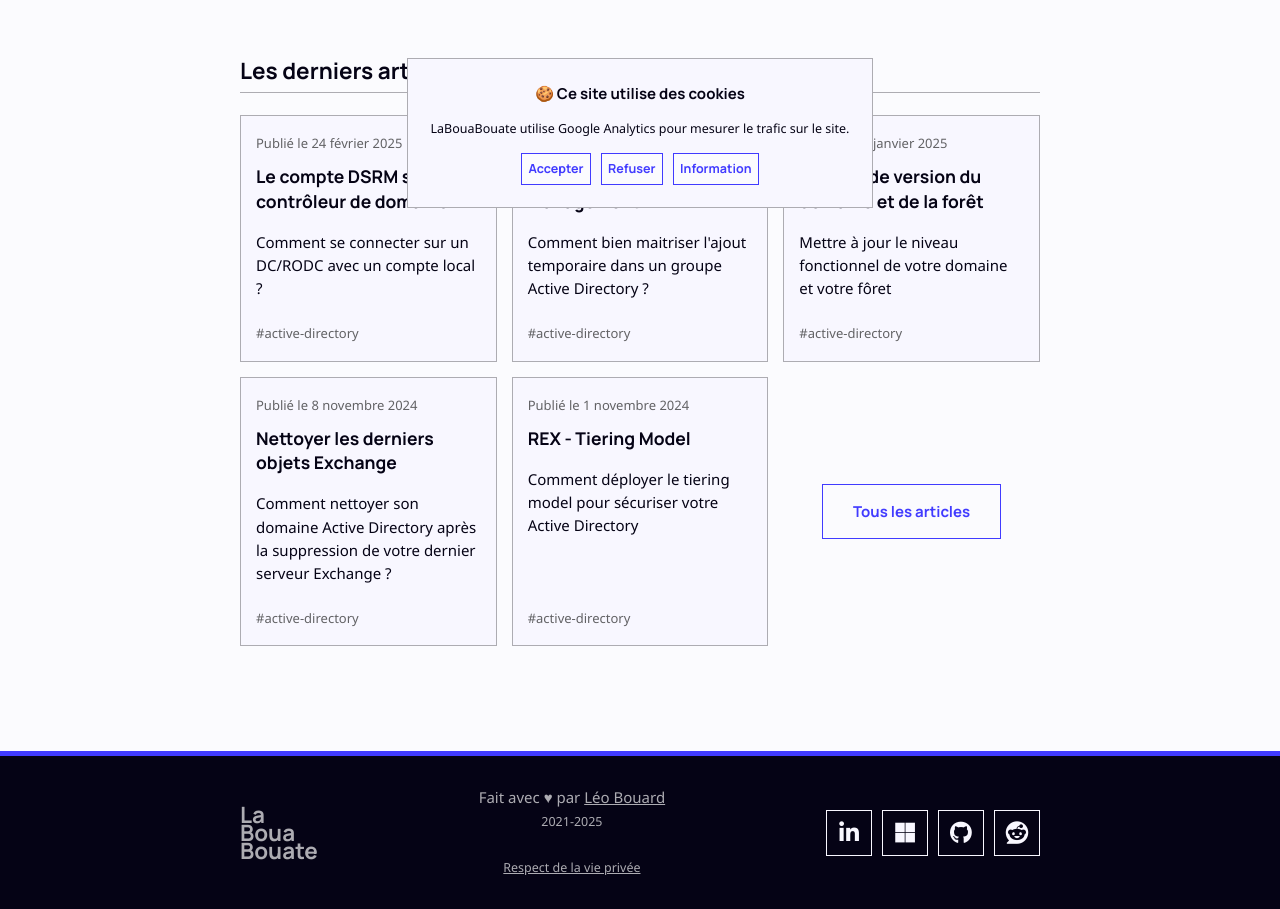
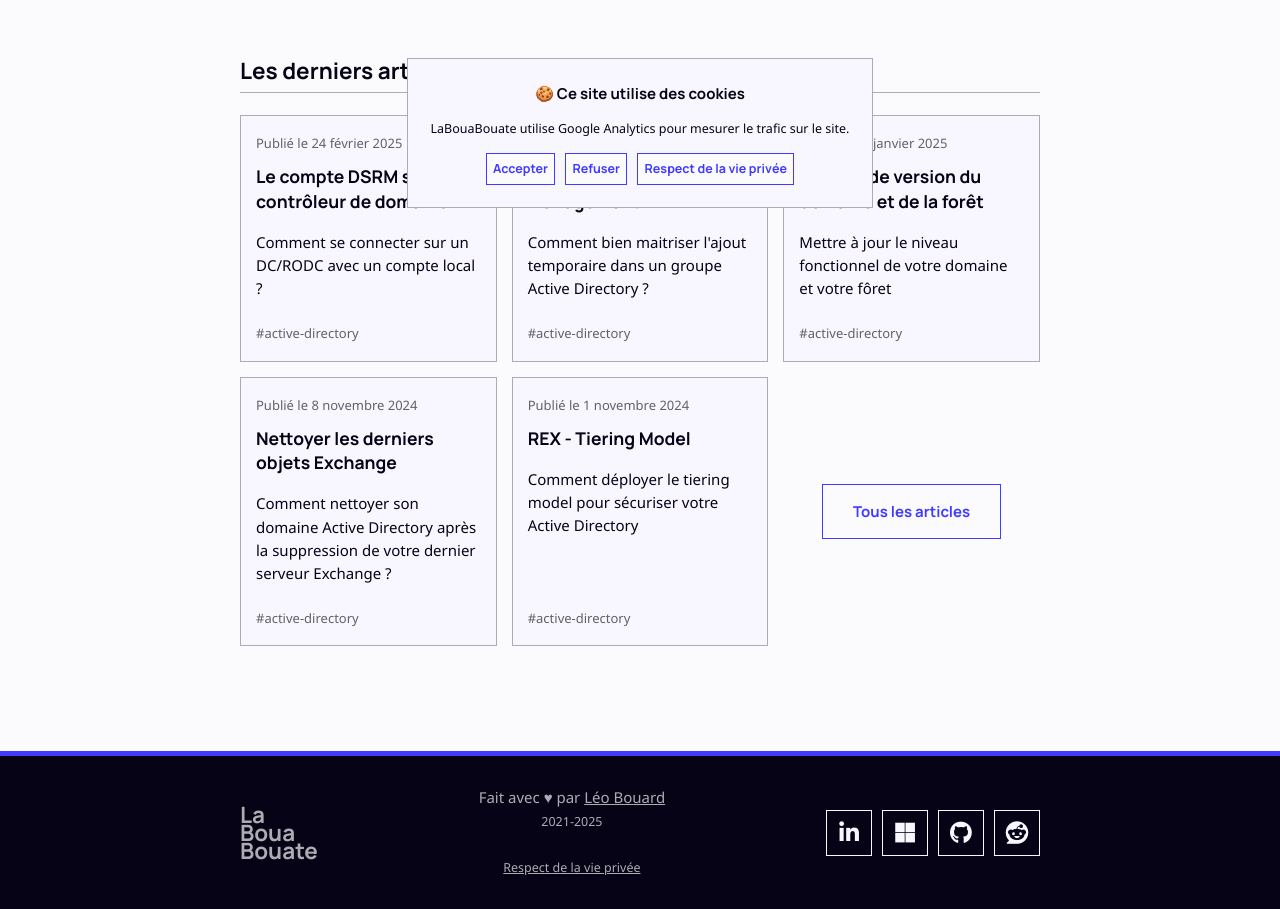
Before and after one commit to leobouard/leobouard.github.io, a Jekyll site: the page built from _pages/index.html, in a window 1280 px wide. Shown: the part 677-1586 px from the top of the page. Built offline with Jekyll 4.4.1, drawn with Linux system fonts in a browser that asks for light colours; nearby versions of some CDN libraries; some web fonts are replaced.

Commit message:
Update cookie-consent.html

```diff
--- a/_includes/cookie-consent.html
+++ b/_includes/cookie-consent.html
@@ -5,7 +5,7 @@
     <div class="cookies-buttons">
       <a id="cookie-notice-accept" class="no-decoration button-primary hover-bottom smaller">Accepter</a>
       <a id="cookie-notice-deny" class="no-decoration button-primary hover-bottom smaller">Refuser</a>
-      <a href="/privacy" class="no-decoration button-primary hover-bottom smaller">Information</a>
+      <a href="/privacy" class="no-decoration button-primary hover-bottom smaller">Respect de la vie privée</a>
     </div>
   </div>
 </div>
```
